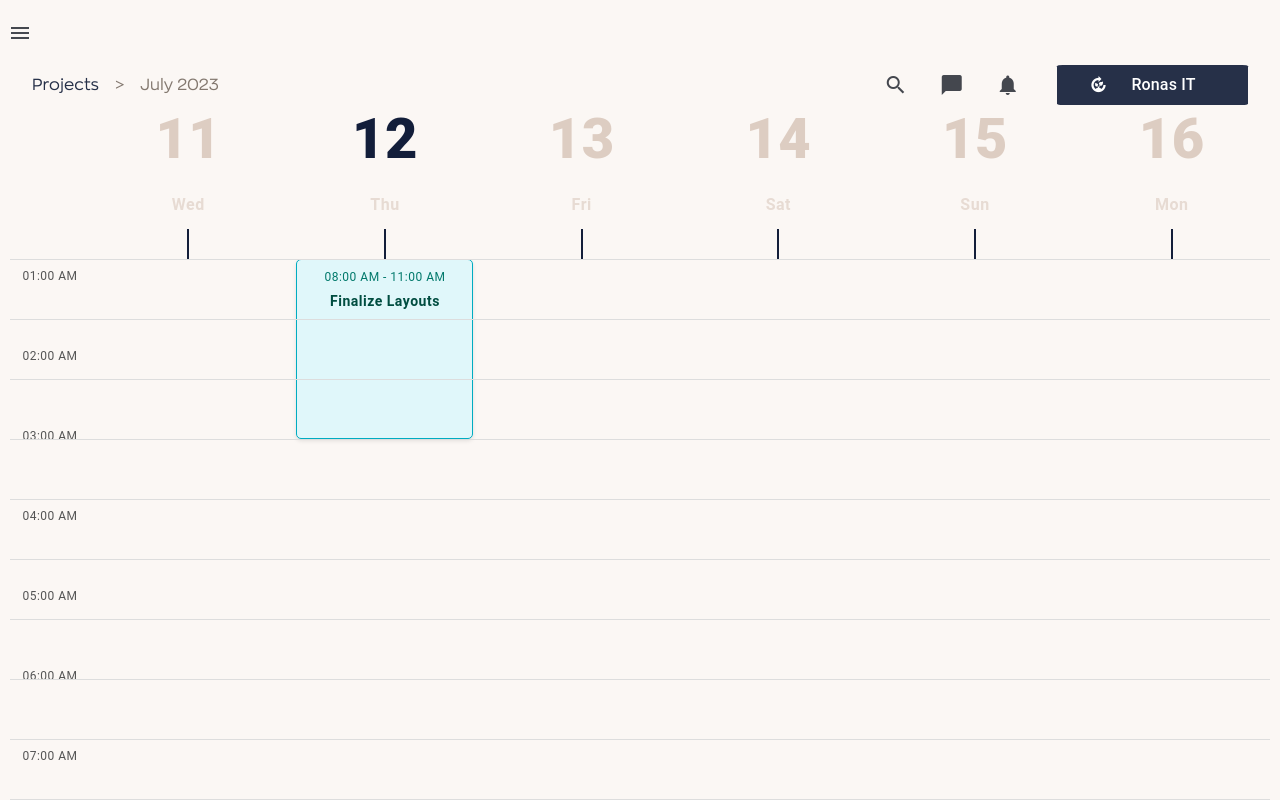
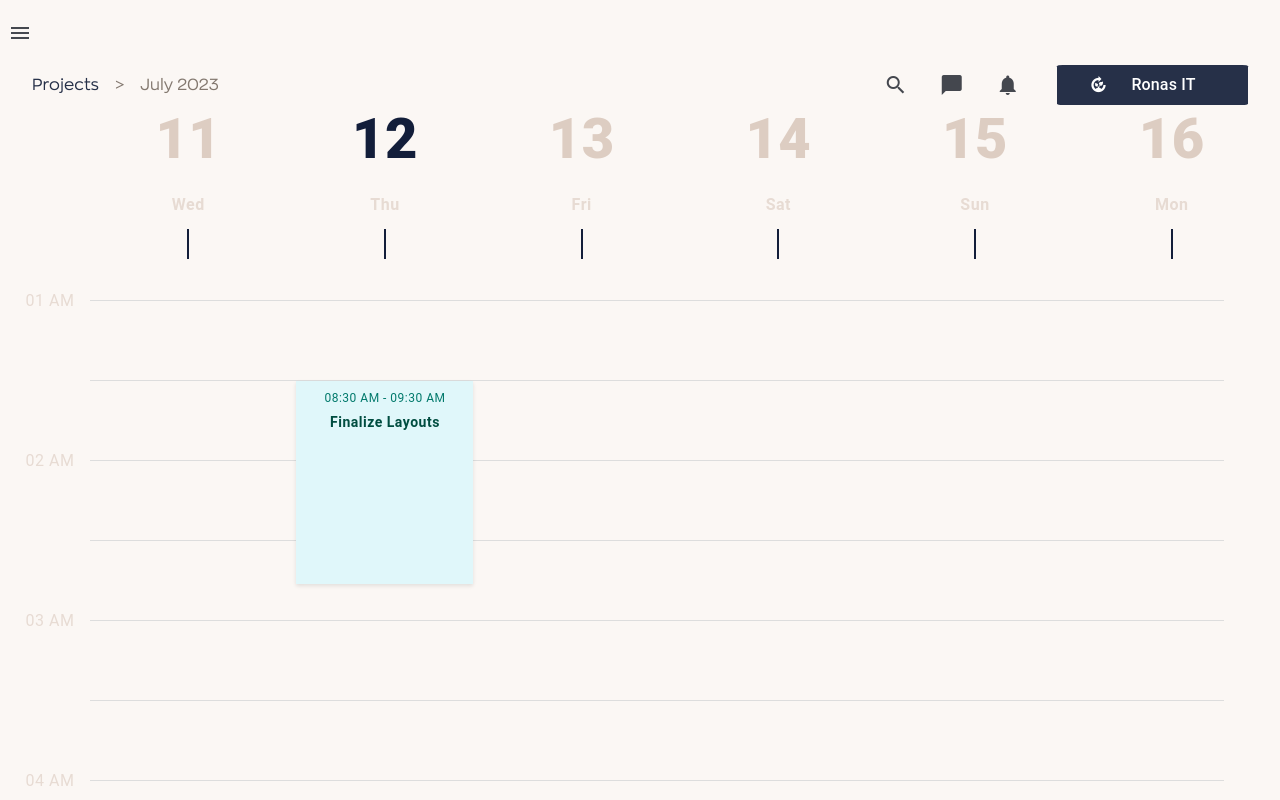
Before and after one commit to HazemJammal/calender-app, an Angular app: page /home in a window 1280 px wide. Built offline with nearby package versions, Linux system fonts and the light colour scheme; no server answers; sample sign-in values are in the browser's storage.

Commit message:
Calender Desgin Finished

```diff
--- a/src/app/components/calendar/calendar.component.html
+++ b/src/app/components/calendar/calendar.component.html
@@ -18,18 +18,25 @@
         <!-- Calendar Body -->
         <div class="calendar-body">
             <!-- Hour Lines -->
-            <div class="time-line" *ngFor="let time of times; let i = index" [style.top]="getTimeLinePosition(i)">
+             @for (time of times; track $index) {
+            <div class="time-line"  [style.top]="getTimeLinePosition($index)">
             </div>
+            <div class="time-line"  [style.top]="getTimeLinePosition2($index)">
+            </div>
+        }
+
+
             <!-- Time Column -->
             <div class="time-column">
-                <div class="time-slot" *ngFor="let time of times">{{ time }}</div>
+                <div class="time-slot" *ngFor="let time of times">
+                    <p>{{ time }}</p>
+                </div>
             </div>
 
             <!-- Day Columns -->
             <div class="day-column" *ngFor="let day of days">
                 <div *ngFor="let event of events[day.date]" [style.top]="getEventPosition(event.startTime)"
-                    [style.height]="getEventHeight(event.startTime, event.endTime)" class="event-card"
-                    (click)="openEventDetails(event)">
+                    [style.height]="getEventHeight(event.startTime, event.endTime)" class="event-card">
                     <div class="event-time">{{ event.time }}</div>
                     <div class="event-title">{{ event.title }}</div>
                 </div>
@@ -37,14 +44,4 @@
         </div>
     </div>
 
-    <!-- Event Details Popup -->
-    <div class="event-details" *ngIf="selectedEvent">
-        <div class="event-header">
-            <h3>{{ selectedEvent.title }}</h3>
-            <button class="close-button" (click)="closeEventDetails()">X</button>
-        </div>
-        <p><strong>Time:</strong> {{ selectedEvent.time }}</p>
-        <p>{{ selectedEvent.description }}</p>
-        <button mat-button color="primary" (click)="confirmTask()">Confirm Task</button>
-    </div>
 </div>
--- a/src/app/components/calendar/calendar.component.scss
+++ b/src/app/components/calendar/calendar.component.scss
@@ -16,7 +16,7 @@
     grid-template-rows: auto;
     grid-template-columns: 80px repeat(6, 1fr);
     text-align: center;
-
+    margin-bottom: 2%;
     .day-cell {
       .day-number {
         font-size: 3.5rem;
@@ -46,7 +46,8 @@
 
     .time-line {
       position: absolute;
-      width: 100%; /* Stretch the line across the entire calendar */
+      width: 90%;
+      left: 80px; /* Stretch the line across the entire calendar */
       height: 1px; /* Thin line */
       background-color: #ddd; /* Light gray color */
       z-index: 1; /* Ensure it's below event cards */
@@ -54,24 +55,24 @@
 
     .time-column {
       .time-slot {
-        height: 10vh;
+        height: 20vh;
         padding: 5px;
-        text-align: center;
-        font-size: 12px;
         color: #555;
+      }
+      p{
+        color: #e7dbd3;
       }
     }
 
     .day-column {
       position: relative;
-
+      margin-top: 5%;
       .event-card {
+        z-index: 1;
         position: absolute;
         width: 90%;
         left: 5%;
         background: #e0f7fa;
-        border: 1px solid #00acc1;
-        border-radius: 5px;
         padding: 5px;
         box-shadow: 0 2px 4px rgba(0, 0, 0, 0.1);
         cursor: pointer;
@@ -98,8 +99,6 @@
     width: 400px;
     background: #fff;
     padding: 20px;
-    border-radius: 10px;
-    box-shadow: 0 4px 8px rgba(0, 0, 0, 0.2);
     z-index: 1000;
 
     .event-header {
--- a/src/app/components/calendar/calendar.component.ts
+++ b/src/app/components/calendar/calendar.component.ts
@@ -12,39 +12,46 @@ export class CalendarComponent {
 
   days = this.getNextFiveDays();
   times = [
-    '01:00 AM',
-    '02:00 AM',
-    '03:00 AM',
-    '04:00 AM',
-    '05:00 AM',
-    '06:00 AM',
-    '07:00 AM',
-    '08:00 AM',
-    '09:00 AM',
-    '10:00 AM',
-    '11:00 AM',
-    '12:00 PM',
-    '01:00 PM',
-    '02:00 PM',
-    '03:00 PM',
-    '04:00 PM',
-    '05:00 PM',
-    '05:00 PM',
-    '06:00 PM',
-    '07:00 PM',
-    '08:00 PM',
-    '09:00 PM',
-    '10:00 PM',
-    '11:00 PM',
+    '01 AM',
+    '02 AM',
+    '03 AM',
+    '04 AM',
+    '05 AM',
+    '06 AM',
+    '07 AM',
+    '08 AM',
+    '09 AM',
+    '10 AM',
+    '11 AM',
+    '12 PM',
+    '01 PM',
+    '02 PM',
+    '03 PM',
+    '04 PM',
+    '05 PM',
+    '05 PM',
+    '06 PM',
+    '07 PM',
+    '08 PM',
+    '09 PM',
+    '10 PM',
+    '11 PM',
   ];
   events: any = {
     12: [
+      { title: 'Finalize Layouts', time: '08:30 AM - 09:30 AM', startTime: '01:30', endTime: '02:45', description: 'Layouts discussion' },
+    ],
+    13: [
       { title: 'Finalize Layouts', time: '08:00 AM - 11:00 AM', startTime: '08:00', endTime: '11:00', description: 'Layouts discussion' },
     ],
+    14: [
+      { title: 'Finalize Layouts', time: '10:00 - 09:30 AM', startTime: '09:30', endTime: '10:00', description: 'Layouts discussion' },
+    ]
+
     // Add events for other dates here
   };
   selectedEvent: any = null;
-
+  slotHeight = window.innerHeight * 0.2; // Adjust based on your slot height in CSS
   getNextFiveDays() {
     const days = [];
     const today = new Date();
@@ -60,31 +67,22 @@ export class CalendarComponent {
   }
 
   getTimeLinePosition(index: number): string {
-    const slotHeight = 60; // Adjust based on your slot height in CSS
-    return `${index * slotHeight}px`;
+    return `${(index * this.slotHeight) + 16}px`;
+  }
+
+  getTimeLinePosition2(index: number): string {
+    return `${(index * this.slotHeight) + 96}px`;
   }
 
   getEventPosition(startTime: string): string {
     const [hour, minute] = startTime.split(':').map(Number);
-    return `${(hour - 8) * 60 + minute}px`; // Adjust top position based on time
+
+    return `${(hour - 1) * this.slotHeight + (minute * 2.9)}px`; // Adjust top position based on time
   }
 
   getEventHeight(startTime: string, endTime: string): string {
     const [startHour, startMinute] = startTime.split(':').map(Number);
     const [endHour, endMinute] = endTime.split(':').map(Number);
-    return `${(endHour - startHour) * 60 + (endMinute - startMinute)}px`; // Adjust height based on duration
-  }
-
-  openEventDetails(event: any) {
-    this.selectedEvent = event;
-  }
-
-  closeEventDetails() {
-    this.selectedEvent = null;
-  }
-
-  confirmTask() {
-    alert('Task Confirmed!');
-    this.closeEventDetails();
+    return `${(endHour - startHour) * this.slotHeight +((endMinute - startMinute) *2.9)}px`; // Adjust height based on duration
   }
 }
```
